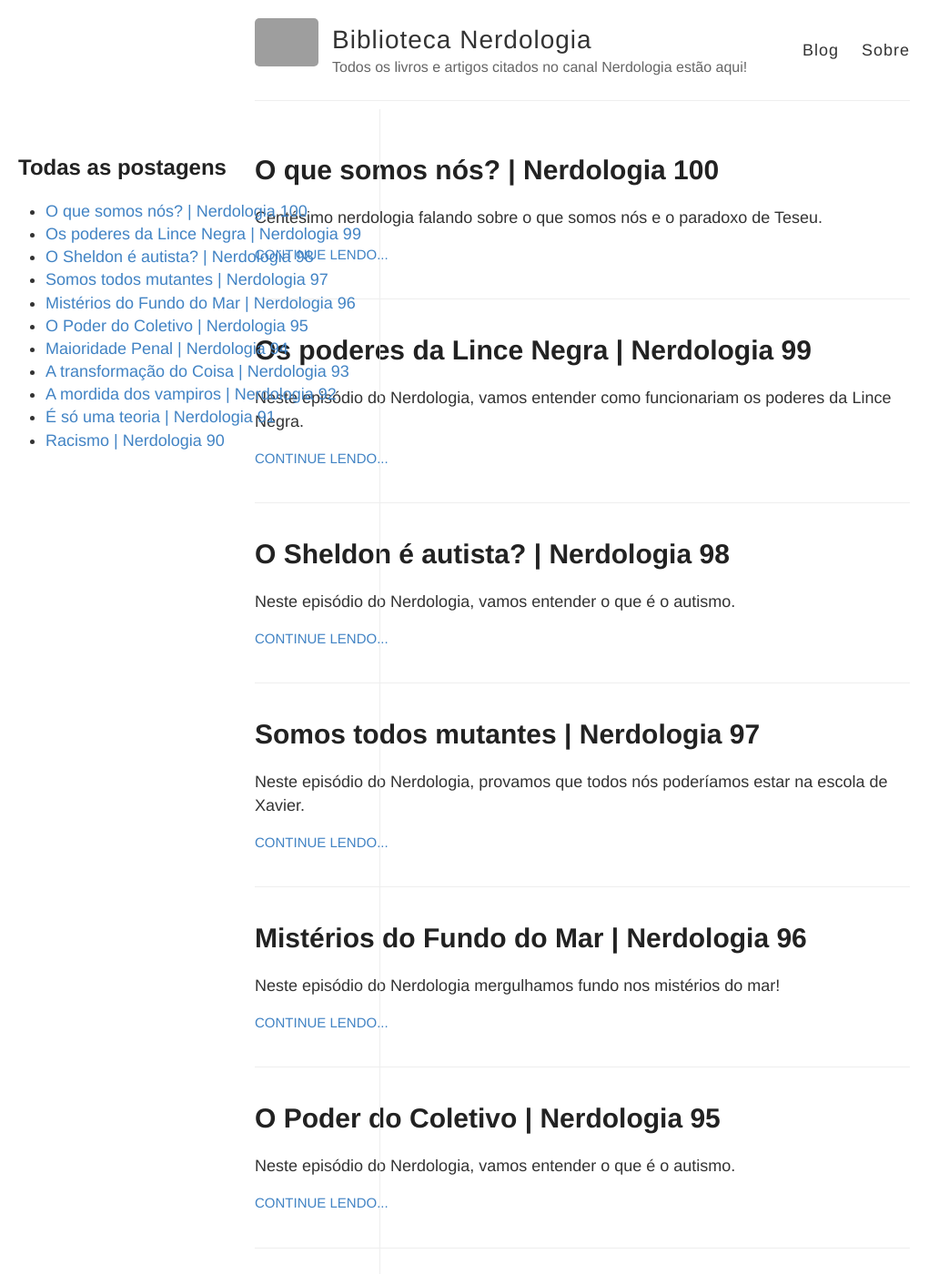
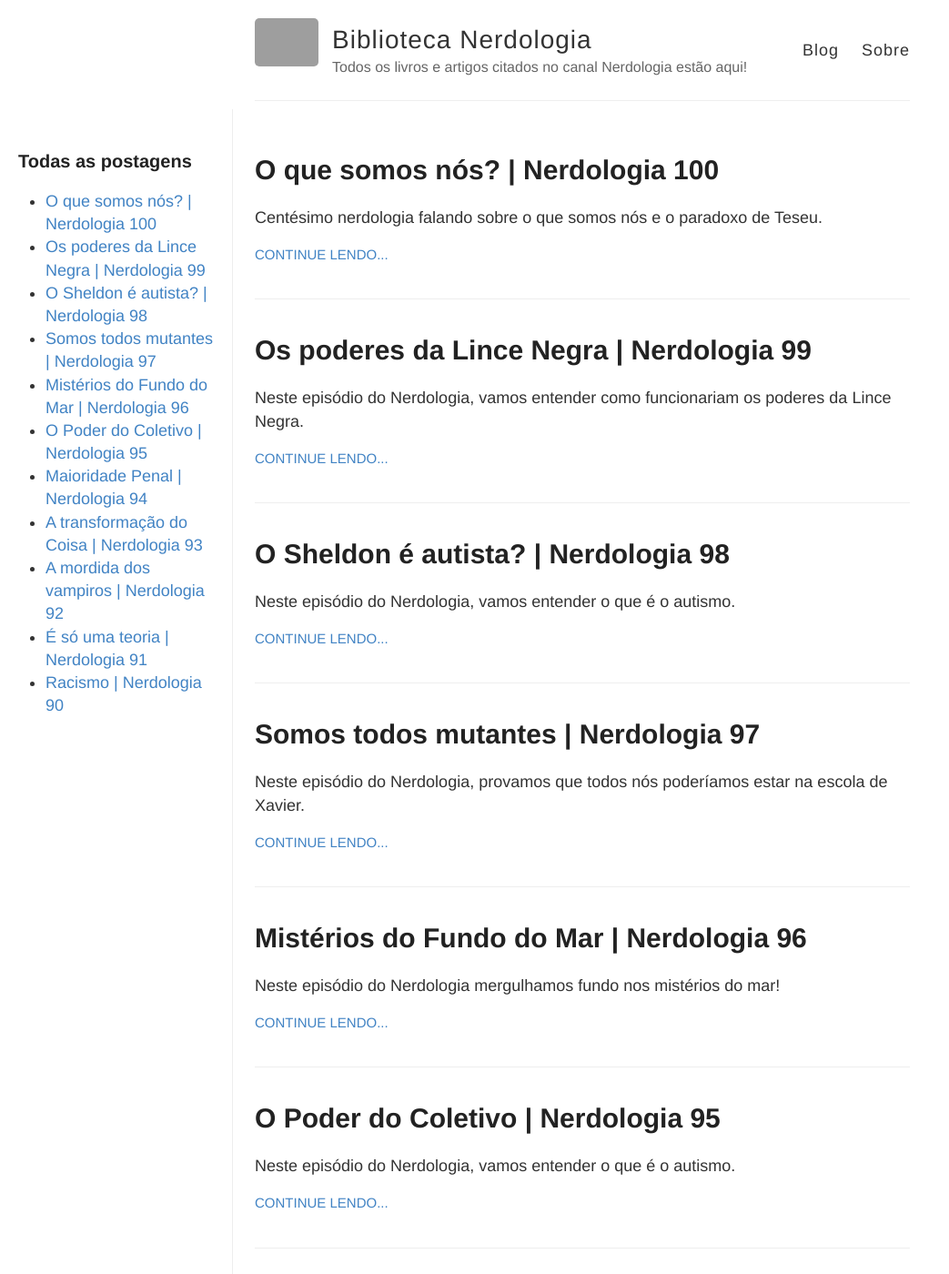
Before and after one commit to herodrigues/bibliotecanerdologia, a Jekyll site: the page built from index.html, in a window 1280 px wide and 1400 px high. Shown: the whole window at 91% size, without its empty margins (0-1043 px from the left). Built offline with Jekyll 4.4.1, drawn with Linux system fonts in a browser that asks for light colours; Markdown is read by kramdown in place of the engine named in the settings; grey boxes are pictures that could not be loaded.

Commit message:
Fixed sidebar size

```diff
--- a/_layouts/default.html
+++ b/_layouts/default.html
@@ -35,7 +35,7 @@
     </div>
 
 	<div class="sidebar">
-		<h2>Todas as postagens</h2>
+		<h3>Todas as postagens</h3>
 		<ul>
 			{% for post in site.posts %}
 				<li><a href="{{ site.baseurl }}{{ post.url }}">{{ post.title }}</a></li>
--- a/style.scss
+++ b/style.scss
@@ -288,6 +288,7 @@
     bottom: 0;
     display: block;
     left: 0;
+	width: 20%;
     overflow-x: hidden;
     overflow-y: auto;
     padding: 20px;
```
